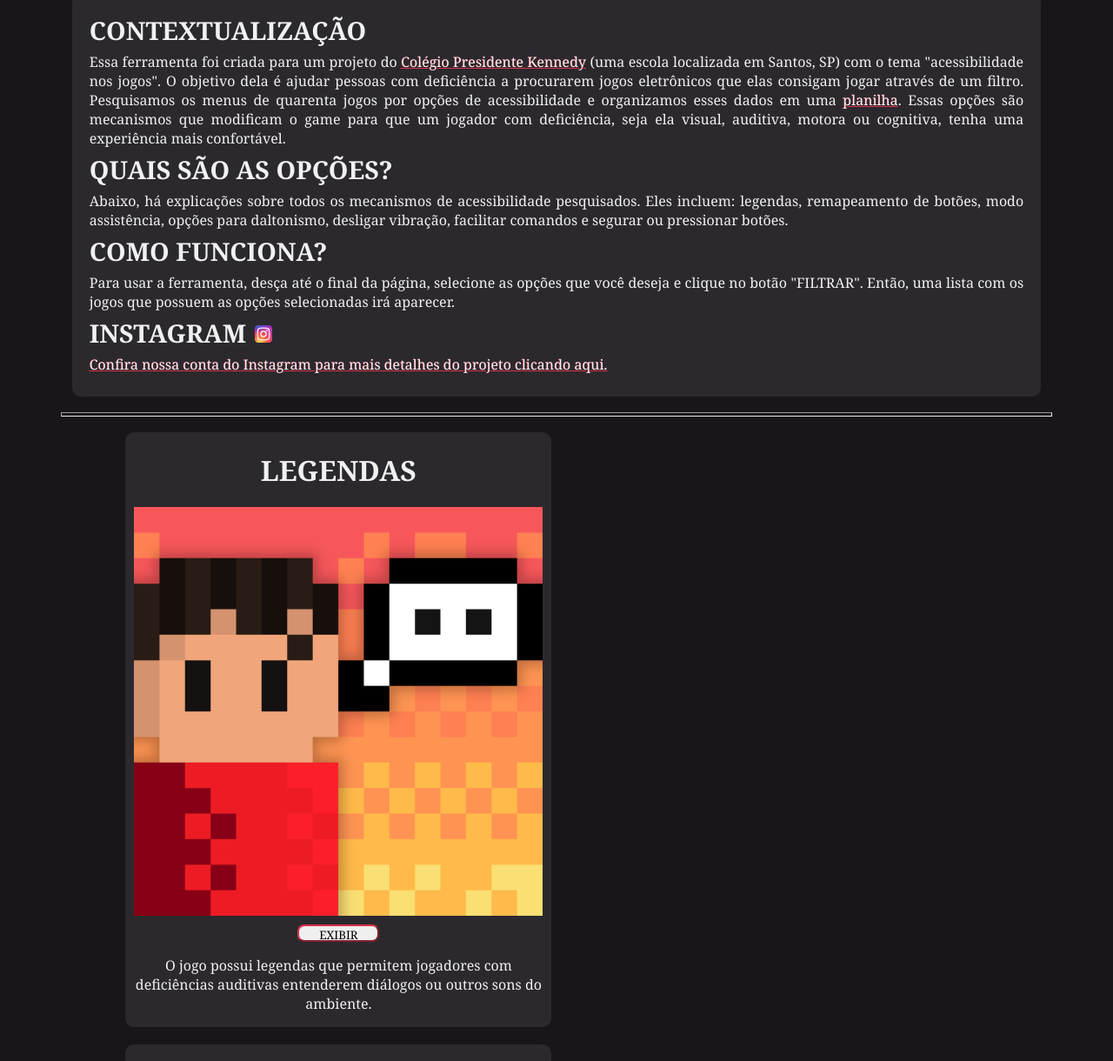
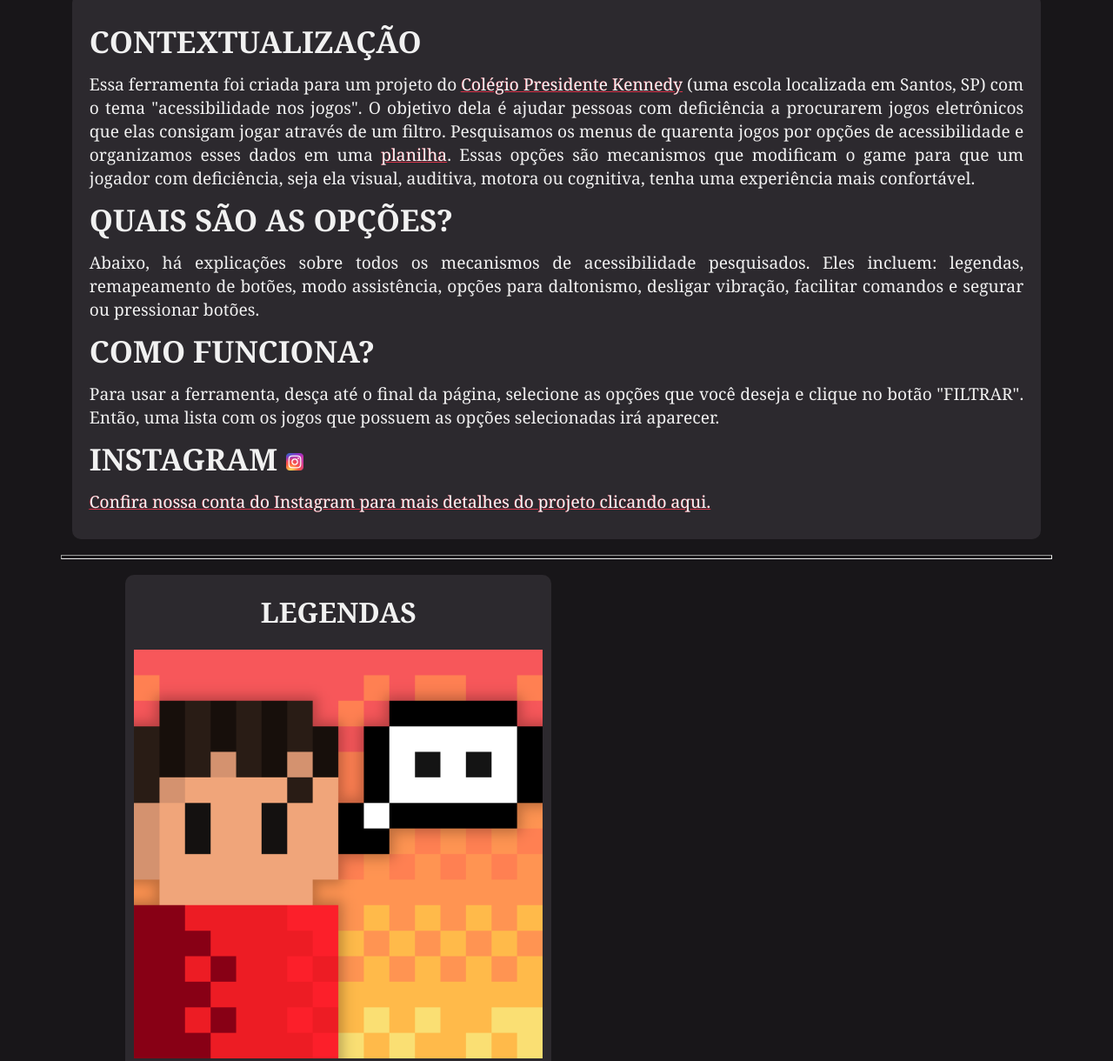
Before and after one commit to acessibilidadenosgames/jogosacessiveis, a plain HTML site: page index.html in a window 1280 px wide. Shown: the part 166-1386 px from the top of the page at 87% size. Drawn offline with Linux system fonts and the light colour scheme.

Commit message:
Mudanças no CSS
Estilo no texto dos botões
Modificações de fonte/formatação

```diff
--- a/style.css
+++ b/style.css
@@ -20,7 +20,7 @@ p{
 }
 strong{
     font-size: 180%;
-    line-height: 50px;
+    line-height: 70px;
 }
 .h1_titulo{
     font-size: 230%;
@@ -55,6 +55,7 @@ a:hover{
 }
 .top_texto{
     text-align: justify;
+    font-size: 120%;
 }
 #instagram{
     margin-left: 10px;
@@ -88,6 +89,8 @@ a:hover{
     border-radius: 8px;
     height: 20px;
     border-color: #d8334a;
+    color: #d8334a;
+    font-size: 120%;
 }
 .botao_trocar_imagem:hover{
     background-color: #d8334a;
```
